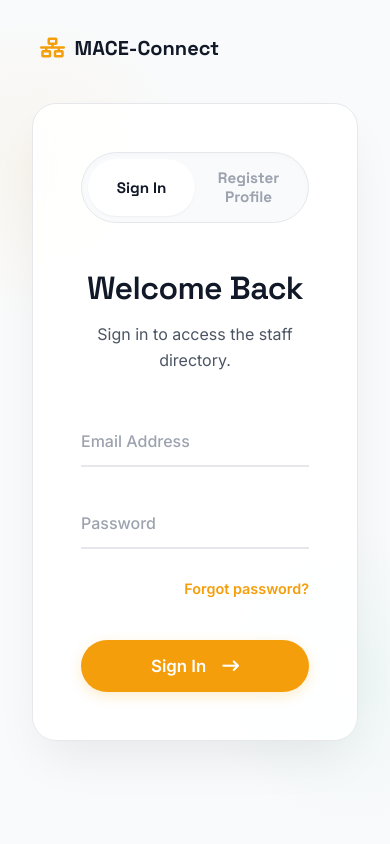
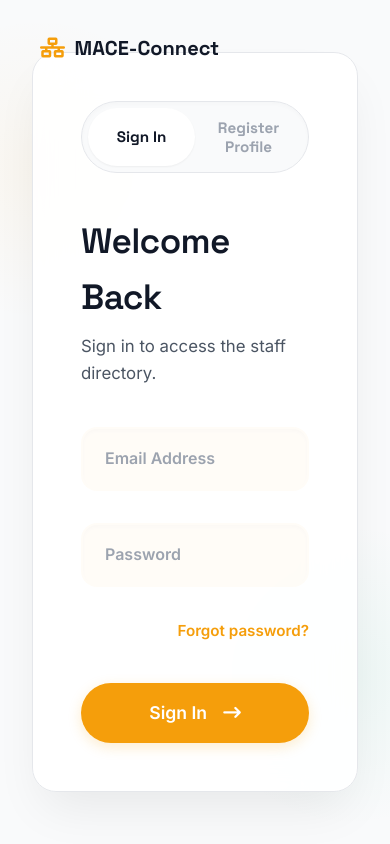
Before and after one commit to Anurag-Mohan/MACE-Connect, a Flask app: page /login in a window 390 px wide. Run offline with Flask 3, Linux system fonts and the light colour scheme; parts of the project's set-up code (start-up, migrations or seed data) failed here and were passed over; some libraries are stand-ins or nearby versions.

Commit message:
dynamic integration

```diff
--- a/app.py
+++ b/app.py
@@ -632,6 +632,25 @@ def create_if_staff():
     except Exception as e:
         return jsonify({'error': 'Server error', 'detail': str(e)}), 500
 
+# Public endpoint for stats
+@app.route('/api/stats', methods=['GET'])
+def get_stats():
+    try:
+        docs = db.collection('staff').get()
+        departments = set()
+        for d in docs:
+            data = d.to_dict()
+            dept = data.get('department')
+            if dept:
+                departments.add(dept)
+
+        return jsonify({
+            'total_staff': len(docs),
+            'total_departments': len(departments)
+        })
+    except Exception as e:
+        return jsonify({'error': 'Failed to fetch stats', 'detail': str(e)}), 500
+
 # Protected endpoint to list staff entries (for web UI)
 @app.route('/api/staffs', methods=['GET'])
 @login_required
@@ -663,6 +682,11 @@ def staff_list_page_html():
 @web_login_required
 def admin_page_html():
     return redirect(url_for('admin_page'))
+
+@app.route('/departments')
+@web_login_required
+def departments_page():
+    return render_template('departments.html')
 
 @app.route('/directory')
 @web_login_required
--- a/static/css/design-system.css
+++ b/static/css/design-system.css
@@ -86,21 +86,25 @@ h1, h2, h3, h4, h5, h6 {
    ═══════════════════════════════════════════ */
 .glass-navbar {
   position: fixed;
-  top: 0;
+  top: 15px;
   left: 0;
   right: 0;
+  width: 92%;
+  max-width: 1200px;
+  margin: 0 auto;
   height: 72px;
   display: flex;
   align-items: center;
   justify-content: space-between;
-  padding: 0 2.5rem;
+  padding: 0 2rem;
   z-index: 1000;
   transition: var(--transition-smooth);
-  background: rgba(255, 255, 255, 0.85);
-  backdrop-filter: blur(20px);
-  -webkit-backdrop-filter: blur(20px);
-  border-bottom: 1px solid var(--line-hairline);
-  box-shadow: var(--shadow-sm);
+  background: rgba(255, 255, 255, 0.7);
+  backdrop-filter: blur(24px);
+  -webkit-backdrop-filter: blur(24px);
+  border: 1px solid rgba(255, 255, 255, 0.4);
+  border-radius: 100px;
+  box-shadow: 0 10px 30px rgba(0, 0, 0, 0.08), inset 0 1px 0 rgba(255, 255, 255, 0.6);
 }
 
 .navbar-brand-custom {
@@ -473,6 +477,62 @@ h1, h2, h3, h4, h5, h6 {
 }
 
 /* ═══════════════════════════════════════════
+   PREMIUM FORMS (Ultra Custom Auth / Special inputs)
+   ═══════════════════════════════════════════ */
+.form-group-premium {
+  position: relative;
+  margin-bottom: 2rem;
+}
+
+.form-control-premium {
+  width: 100%;
+  padding: 1.25rem 1.5rem;
+  background: rgba(245, 158, 11, 0.03); /* subtle amber tint */
+  border: 2px solid transparent;
+  border-radius: 16px;
+  color: var(--graphite-900);
+  font-family: 'Inter', sans-serif;
+  font-size: 1.05rem;
+  font-weight: 600;
+  outline: none;
+  transition: var(--transition-smooth);
+  box-shadow: inset 0 2px 4px rgba(0,0,0,0.02);
+}
+
+.form-control-premium:hover {
+  background: rgba(245, 158, 11, 0.06);
+}
+
+.form-control-premium:focus {
+  background: #FFFFFF;
+  border-color: var(--accent-amber);
+  box-shadow: 0 0 0 4px rgba(245, 158, 11, 0.15), var(--shadow-sm);
+}
+
+.form-label-premium {
+  position: absolute;
+  top: 50%;
+  left: 1.5rem;
+  transform: translateY(-50%);
+  color: var(--graphite-400);
+  pointer-events: none;
+  transition: all 0.3s cubic-bezier(0.16, 1, 0.3, 1);
+  font-weight: 600;
+  font-size: 1rem;
+}
+
+.form-control-premium:focus ~ .form-label-premium,
+.form-control-premium:not(:placeholder-shown) ~ .form-label-premium {
+  top: -0.6rem;
+  left: 1rem;
+  transform: translateY(0) scale(0.85);
+  background: #FFFFFF;
+  padding: 0 0.5rem;
+  color: var(--accent-amber);
+  border-radius: 4px;
+}
+
+/* ═══════════════════════════════════════════
    DATA TABLES
    ═══════════════════════════════════════════ */
 .table-responsive-custom {
--- a/templates/login.html
+++ b/templates/login.html
@@ -45,7 +45,7 @@
       box-shadow: 0 25px 50px -12px rgba(0, 0, 0, 0.08), 0 0 0 1px rgba(255, 255, 255, 0.5) inset;
       width: 100%;
       /* Initial width for Login */
-      max-width: 440px;
+      max-width: 850px;
       padding: 3rem;
       margin: 2rem;
       transition: max-width 0.8s cubic-bezier(0.16, 1, 0.3, 1), transform 0.8s cubic-bezier(0.16, 1, 0.3, 1), box-shadow 0.8s ease;
@@ -68,6 +68,9 @@
       margin-bottom: 2.5rem;
       border: 1px solid var(--line-hairline);
       box-shadow: var(--shadow-inner);
+      max-width: 400px;
+      margin-left: auto;
+      margin-right: auto;
     }
 
     .tab-btn {
@@ -126,11 +129,12 @@
       transform: translateX(0);
     }
 
-    /* Registration Grid (Only visible in expanded state) */
+    /* Registration & Login Grid */
     .reg-grid-layout {
       display: grid;
       grid-template-columns: 1fr 1fr;
       gap: 3rem;
+      align-items: center;
     }
 
     .reg-grid-2 {
@@ -223,6 +227,7 @@
       align-items: center;
       text-align: center;
       border: 1px solid var(--line-hairline);
+      height: 100%;
     }
 
     /* Jaw-dropping Illustration / Animation Element */
@@ -235,6 +240,15 @@
       animation: float 6s ease-in-out infinite;
     }
 
+    .login-doodle {
+      width: 100%;
+      max-width: 350px;
+      height: auto;
+      border-radius: 16px;
+      animation: float 8s ease-in-out infinite;
+      box-shadow: var(--shadow-md);
+    }
+
     @keyframes float {
       0% { transform: translateY(0px) rotate(0deg); }
       50% { transform: translateY(-15px) rotate(2deg); }
@@ -242,7 +256,7 @@
     }
 
     @media (max-width: 850px) {
-      .auth-container.expanded { max-width: 440px; }
+      .auth-container.expanded, .auth-container { max-width: 440px; }
       .reg-grid-layout { grid-template-columns: 1fr; gap: 1.5rem; }
       .reg-info-col { display: none; }
       .reg-grid-2 { grid-template-columns: 1fr; }
@@ -271,33 +285,39 @@
 
       <!-- Login Form View -->
       <div class="form-view active" id="loginView">
-        <div style="text-align: center; margin-bottom: 2.5rem;">
-          <h2 style="font-size: 2rem; margin-bottom: 0.5rem;">Welcome Back</h2>
-          <p style="color: var(--graphite-600); font-size: 1rem;">Sign in to access the staff directory.</p>
+        <div class="reg-grid-layout">
+          <div class="reg-info-col" style="background: transparent; border: none; padding: 0;">
+            <img src="/static/login_signin_doodle_1783583060525.png" alt="Premium Login Doodle" class="login-doodle">
+          </div>
+
+          <div class="reg-form-col">
+            <div style="text-align: left; margin-bottom: 2.5rem;">
+              <h2 style="font-size: 2.2rem; margin-bottom: 0.5rem; color: var(--graphite-900);">Welcome Back</h2>
+              <p style="color: var(--graphite-600); font-size: 1.05rem;">Sign in to access the staff directory.</p>
             </div>
 
             <div id="loginAlert" class="alert-box error"></div>
 
             <form id="loginForm">
-          <div class="form-group-custom">
-            <input type="text" id="email" class="form-control-custom" placeholder=" " required autocomplete="username">
-            <label for="email" class="form-label-custom">Email Address</label>
-            <div class="form-input-focus-line"></div>
+              <div class="form-group-premium">
+                <input type="text" id="email" class="form-control-premium" placeholder=" " required autocomplete="username">
+                <label for="email" class="form-label-premium">Email Address</label>
               </div>
-          <div class="form-group-custom">
-            <input type="password" id="password" class="form-control-custom" placeholder=" " required autocomplete="current-password">
-            <label for="password" class="form-label-custom">Password</label>
-            <div class="form-input-focus-line"></div>
+              <div class="form-group-premium">
+                <input type="password" id="password" class="form-control-premium" placeholder=" " required autocomplete="current-password">
+                <label for="password" class="form-label-premium">Password</label>
               </div>
 
               <div style="display: flex; justify-content: flex-end; margin-bottom: 2.5rem;">
-            <a href="#" class="back-btn" style="font-size: 0.9rem;" onclick="forgotPassword()">Forgot password?</a>
+                <a href="#" class="back-btn" style="font-size: 0.95rem;" onclick="forgotPassword()">Forgot password?</a>
               </div>
 
-          <button type="submit" class="btn-cta btn-cta-primary" style="width: 100%; padding: 1rem 0; justify-content: center; font-size: 1.05rem;">
+              <button type="submit" class="btn-cta btn-cta-primary" style="width: 100%; padding: 1.2rem 0; justify-content: center; font-size: 1.1rem;">
                 Sign In <i class="fa-solid fa-arrow-right-long" style="margin-left: 0.5rem;"></i>
               </button>
             </form>
+          </div>
+        </div>
       </div>
 
       <!-- Registration Form View -->
@@ -309,20 +329,18 @@
 
           <!-- Left side: The form -->
           <div class="reg-form-col">
-            <h2 style="font-size: 1.8rem; margin-bottom: 0.5rem;">Create Profile</h2>
-            <p style="color: var(--graphite-600); font-size: 0.95rem; margin-bottom: 2rem;">Submit your details for administrative review.</p>
+            <h2 style="font-size: 2.2rem; margin-bottom: 0.5rem; color: var(--graphite-900);">Create Profile</h2>
+            <p style="color: var(--graphite-600); font-size: 1.05rem; margin-bottom: 2rem;">Submit your details for administrative review.</p>
 
             <form id="registrationForm">
               <div class="reg-grid-2">
-                <div class="form-group-custom">
-                  <input type="text" id="name" class="form-control-custom" placeholder=" " required>
-                  <label for="name" class="form-label-custom">Full Name</label>
-                  <div class="form-input-focus-line"></div>
+                <div class="form-group-premium">
+                  <input type="text" id="name" class="form-control-premium" placeholder=" " required>
+                  <label for="name" class="form-label-premium">Full Name</label>
                 </div>
-                <div class="form-group-custom">
-                  <input type="text" id="emp_no" class="form-control-custom" placeholder=" " required>
-                  <label for="emp_no" class="form-label-custom">Employee ID / Sl No</label>
-                  <div class="form-input-focus-line"></div>
+                <div class="form-group-premium">
+                  <input type="text" id="emp_no" class="form-control-premium" placeholder=" " required>
+                  <label for="emp_no" class="form-label-premium">Employee ID / Sl No</label>
                 </div>
               </div>
 
@@ -341,64 +359,61 @@
               </div>
 
               <div class="reg-grid-2">
-                <div class="form-group-custom">
-                  <input type="email" id="reg_email" class="form-control-custom" placeholder=" " required>
-                  <label for="reg_email" class="form-label-custom">Email Address</label>
-                  <div class="form-input-focus-line"></div>
+                <div class="form-group-premium">
+                  <input type="email" id="reg_email" class="form-control-premium" placeholder=" " required>
+                  <label for="reg_email" class="form-label-premium">Email Address</label>
                 </div>
-                <div class="form-group-custom">
-                  <input type="tel" id="mobile_no" class="form-control-custom" placeholder=" " required>
-                  <label for="mobile_no" class="form-label-custom">Phone / Mobile No</label>
-                  <div class="form-input-focus-line"></div>
+                <div class="form-group-premium">
+                  <input type="tel" id="mobile_no" class="form-control-premium" placeholder=" " required>
+                  <label for="mobile_no" class="form-label-premium">Phone / Mobile No</label>
                 </div>
               </div>
 
               <div class="reg-grid-2">
-                <div class="form-group-custom">
-                  <input type="text" id="designation" class="form-control-custom" placeholder=" " required>
-                  <label for="designation" class="form-label-custom">Designation</label>
-                  <div class="form-input-focus-line"></div>
+                <div class="form-group-premium">
+                  <input type="text" id="designation" class="form-control-premium" placeholder=" " required>
+                  <label for="designation" class="form-label-premium">Designation</label>
                 </div>
-                <div class="form-group-custom">
-                  <select id="type" class="form-control-custom form-select-custom" required>
+                <div class="form-group-premium">
+                  <select id="type" class="form-control-premium form-select-custom" required>
+                    <option value="" disabled selected hidden></option>
                     <option value="Teaching">Teaching</option>
                     <option value="Non-Teaching">Non-Teaching</option>
                     <option value="Retired">Retired</option>
                   </select>
-                  <label for="type" class="form-label-custom">Staff Type</label>
-                  <div class="form-input-focus-line"></div>
+                  <label for="type" class="form-label-premium">Staff Type</label>
                 </div>
               </div>
 
               <div class="reg-grid-2">
-                <div class="form-group-custom">
-                  <select id="contract_type" class="form-control-custom form-select-custom" required>
+                <div class="form-group-premium">
+                  <select id="contract_type" class="form-control-premium form-select-custom" required>
+                    <option value="" disabled selected hidden></option>
                     <option value="Permanent">Permanent</option>
                     <option value="Contract">Contract</option>
                     <option value="Guest">Guest</option>
                   </select>
-                  <label for="contract_type" class="form-label-custom">Contract Type</label>
-                  <div class="form-input-focus-line"></div>
+                  <label for="contract_type" class="form-label-premium">Contract Type</label>
                 </div>
-                <div class="form-group-custom">
-                  <input type="text" id="category" class="form-control-custom" placeholder=" " required>
-                  <label for="category" class="form-label-custom">Category (e.g. Gen/OBC)</label>
-                  <div class="form-input-focus-line"></div>
+                <div class="form-group-premium">
+                  <input type="text" id="category" class="form-control-premium" placeholder=" " required>
+                  <label for="category" class="form-label-premium">Category (e.g. Gen/OBC)</label>
                 </div>
               </div>
 
               <div class="reg-grid-2">
-                <div class="form-group-custom">
-                  <select id="gender" class="form-control-custom form-select-custom" required>
+                <div class="form-group-premium">
+                  <select id="gender" class="form-control-premium form-select-custom" required>
+                    <option value="" disabled selected hidden></option>
                     <option value="Male">Male</option>
                     <option value="Female">Female</option>
                     <option value="Other">Other</option>
                   </select>
-                  <label for="gender" class="form-label-custom">Gender</label>
-                  <div class="form-input-focus-line"></div>
+                  <label for="gender" class="form-label-premium">Gender</label>
                 </div>
-                <div class="form-group-custom">
-                  <select id="blood_group" class="form-control-custom form-select-custom" required>
+                <div class="form-group-premium">
+                  <select id="blood_group" class="form-control-premium form-select-custom" required>
+                    <option value="" disabled selected hidden></option>
                     <option value="A+">A+</option>
                     <option value="A-">A-</option>
                     <option value="B+">B+</option>
@@ -408,18 +423,16 @@
                     <option value="O+">O+</option>
                     <option value="O-">O-</option>
                   </select>
-                  <label for="blood_group" class="form-label-custom">Blood Group</label>
-                  <div class="form-input-focus-line"></div>
+                  <label for="blood_group" class="form-label-premium">Blood Group</label>
                 </div>
               </div>
 
-              <div class="form-group-custom">
-                <input type="text" id="permanent_address" class="form-control-custom" placeholder=" " required>
-                <label for="permanent_address" class="form-label-custom">Permanent Address</label>
-                <div class="form-input-focus-line"></div>
+              <div class="form-group-premium">
+                <input type="text" id="permanent_address" class="form-control-premium" placeholder=" " required>
+                <label for="permanent_address" class="form-label-premium">Permanent Address</label>
               </div>
 
-              <button type="submit" id="submitBtn" class="btn-cta btn-cta-primary" style="width: 100%; padding: 1rem 0; justify-content: center; font-size: 1.05rem; margin-top: 1rem;">
+              <button type="submit" id="submitBtn" class="btn-cta btn-cta-primary" style="width: 100%; padding: 1.2rem 0; justify-content: center; font-size: 1.1rem; margin-top: 1rem;">
                 Submit for Review <i class="fa-solid fa-paper-plane" style="margin-left: 0.5rem;"></i>
               </button>
             </form>
@@ -449,11 +462,11 @@
               <path d="M105 110 L115 142" stroke="var(--graphite-900)" stroke-width="2" stroke-linecap="round"/>
             </svg>
 
-            <h3 style="font-size: 1.4rem; margin-bottom: 0.5rem;">Join the Network</h3>
-            <p style="color: var(--graphite-600); font-size: 0.95rem; line-height: 1.6; padding: 0 1rem;">
+            <h3 style="font-size: 1.6rem; margin-bottom: 0.5rem; color: var(--graphite-900);">Join the Network</h3>
+            <p style="color: var(--graphite-600); font-size: 1.05rem; line-height: 1.6; padding: 0 1rem;">
               Your profile will be reviewed by the administration. Upon approval, you will gain access to the unified directory.
               <br><br>
-              <span style="font-weight: 600; color: var(--accent-amber);">Note:</span> Your phone number will act as your temporary password for your initial login.
+              <span style="font-weight: 700; color: var(--accent-amber);">Note:</span> Your phone number will act as your temporary password for your initial login.
             </p>
           </div>
 
@@ -485,30 +498,28 @@
       const tabBtns = document.querySelectorAll('.tab-btn');
 
       if (tab === 'login') {
-        // Contract horizontally
+        // Stay same width actually, since both are grids now, but we can animate if we want
         authBox.classList.remove('expanded');
         tabSlider.style.transform = 'translateX(0)';
         tabBtns[0].classList.add('active');
         tabBtns[1].classList.remove('active');
 
-        // Wait briefly for container to start shrinking before fading in form
         registerView.classList.remove('active');
         setTimeout(() => {
           loginView.classList.add('active');
-        }, 300); // sync with cubic-bezier transition
+        }, 300);
 
       } else {
-        // Expand horizontally
+        // Expand horizontally for register (though both might be wide now, we keep expanded for Register)
         authBox.classList.add('expanded');
         tabSlider.style.transform = 'translateX(100%)';
         tabBtns[0].classList.remove('active');
         tabBtns[1].classList.add('active');
 
-        // Fade out login, fade in register
         loginView.classList.remove('active');
         setTimeout(() => {
           registerView.classList.add('active');
-        }, 400); // wait for container to expand to reveal stunning grid
+        }, 400);
       }
     }
 
@@ -565,7 +576,8 @@
             if (isAdmin) {
               window.location.href = '/admin';
             } else {
-              window.location.href = '/directory';
+              // Redirect to departments selection post-login
+              window.location.href = '/departments';
             }
           }, 800);
         } else {
@@ -588,7 +600,8 @@
           if (isAdmin) {
             window.location.href = '/admin';
           } else {
-            window.location.href = '/directory';
+            // Redirect to departments selection post-login
+            window.location.href = '/departments';
           }
         }).catch(err => console.log('Error checking admin status:', err));
       }
```
Also changed, not shown: templates/departments.html (added, +241 -0 lines), templates/landing.html (+16 -1 lines), templates/staff_list.html (+20 -2 lines). Lines whose indentation alone changed are shown as unchanged.
